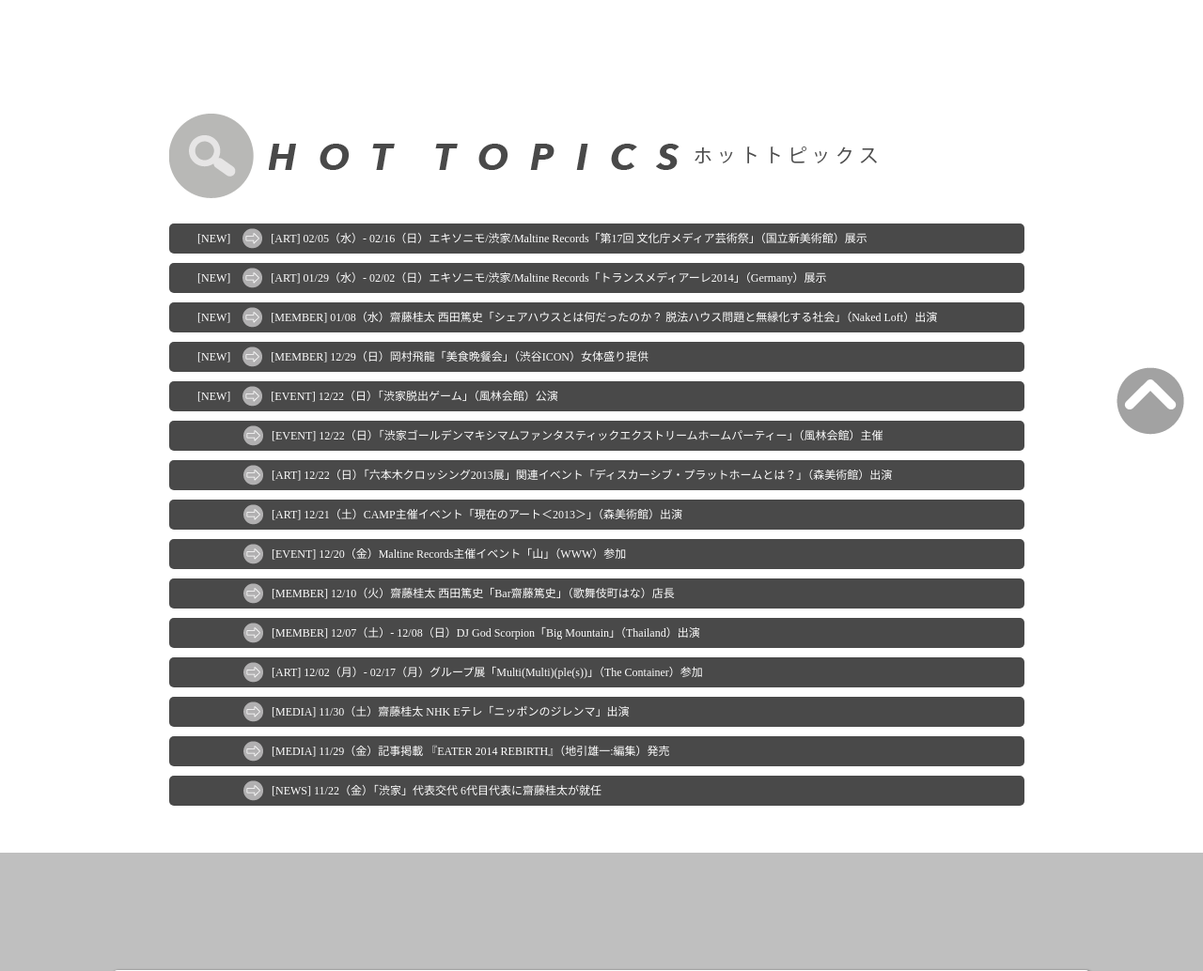
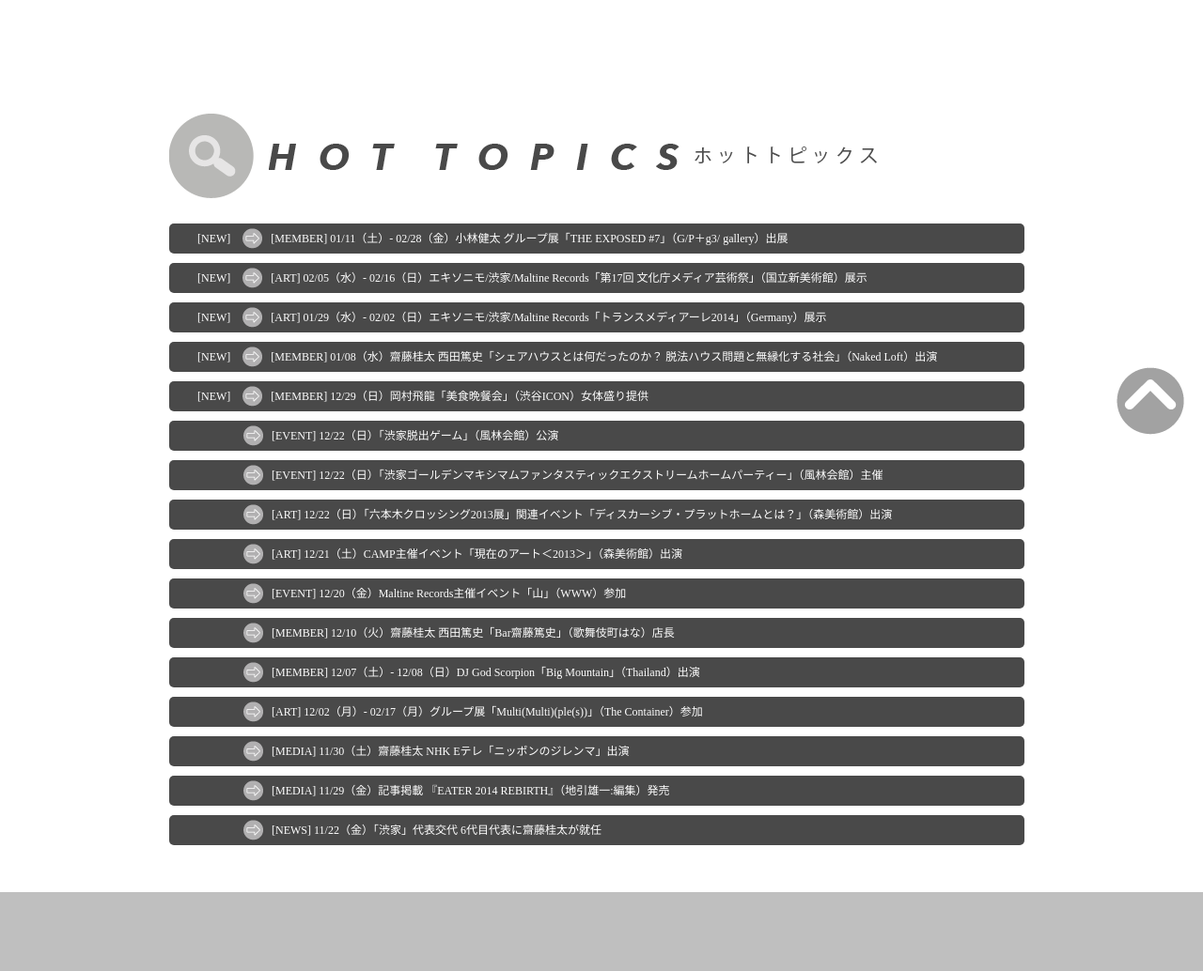
Before and after one commit to ayafujiaya/shibuhouse_new_web, a PHP site: page / in a window 1280 px wide. Shown: the part 434-1468 px from the top of the page at 94% size. Run offline with PHP 8.4, Linux system fonts and the light colour scheme; some libraries are stand-ins or nearby versions.

Commit message:
Update index.php

```diff
--- a/index.php
+++ b/index.php
@@ -41,11 +41,12 @@
         </div><!-- hot_topics_pic -->
         <div id="hot_topics_text">
           <ul>
+            <li class="topics"><sep class="topics_date">[NEW] </sep><img class="arrow" src="./img/arrow.png"><sep class="topics_date">[MEMBER] <a href="http://kentacobayashi.com/" target="_blank">01/11（土）- 02/28（金）小林健太 グループ展「THE EXPOSED #7」（G/P＋g3/ gallery）出展</a></sep></li>
             <li class="topics"><sep class="topics_date">[NEW] </sep><img class="arrow" src="./img/arrow.png"><sep class="topics_date">[ART]   <a href="http://j-mediaarts.jp/awards/recommends?locale=ja&section_id=2" target="_blank">02/05（水）- 02/16（日）エキソニモ/渋家/Maltine Records「第17回 文化庁メディア芸術祭」（国立新美術館）展示</a></sep></li>
             <li class="topics"><sep class="topics_date">[NEW] </sep><img class="arrow" src="./img/arrow.png"><sep class="topics_date">[ART]   <a href="http://jmaf-promote.jp/global/18.html" target="_blank">01/29（水）- 02/02（日）エキソニモ/渋家/Maltine Records「トランスメディアーレ2014」（Germany）展示</a></sep></li>
             <li class="topics"><sep class="topics_date">[NEW] </sep><img class="arrow" src="./img/arrow.png"><sep class="topics_date">[MEMBER] <a href="http://www.loft-prj.co.jp/schedule/naked/20614" target="_blank">01/08（水）齋藤桂太 西田篤史「シェアハウスとは何だったのか？ 脱法ハウス問題と無縁化する社会」（Naked Loft）出演</a></sep></li>
             <li class="topics"><sep class="topics_date">[NEW] </sep><img class="arrow" src="./img/arrow.png"><sep class="topics_date">[MEMBER] <a href="http://bisyoku-vansankai.info/" target="_blank">12/29（日）岡村飛龍「美食晩餐会」（渋谷ICON）女体盛り提供</a></sep></li>
-            <li class="topics"><sep class="topics_date">[NEW] </sep><img class="arrow" src="./img/arrow.png"><sep class="topics_date">[EVENT] <a href="./shibu_e/bourei.html" target="_blank">12/22（日）「渋家脱出ゲーム」（風林会館）公演</a></sep></li>
+            <li class="topics"><sep class="topics_date">　　　 </sep><img class="arrow" src="./img/arrow.png"><sep class="topics_date">[EVENT] <a href="./shibu_e/bourei.html" target="_blank">12/22（日）「渋家脱出ゲーム」（風林会館）公演</a></sep></li>
             <li class="topics"><sep class="topics_date">　　　 </sep><img class="arrow" src="./img/arrow.png"><sep class="topics_date">[EVENT] <a href="http://golden-maximum-fantastic-extream.tumblr.com/" target="_blank">12/22（日）「渋家ゴールデンマキシマムファンタスティックエクストリームホームパーティー」（風林会館）主催</a></sep></li>
             <li class="topics"><sep class="topics_date">　　　 </sep><img class="arrow" src="./img/arrow.png"><sep class="topics_date">[ART]   <a href="http://www.mori.art.museum/contents/roppongix2013/" target="_blank">12/22（日）「六本木クロッシング2013展」関連イベント「ディスカーシブ・プラットホームとは？」（森美術館）出演</a></sep></li>
             <li class="topics"><sep class="topics_date">　　　 </sep><img class="arrow" src="./img/arrow.png"><sep class="topics_date">[ART]   <a href="http://ca-mp.blogspot.jp/2013/11/genzai.html" target="_blank">12/21（土）CAMP主催イベント「現在のアート＜2013＞」（森美術館）出演</a></sep></li>
```
